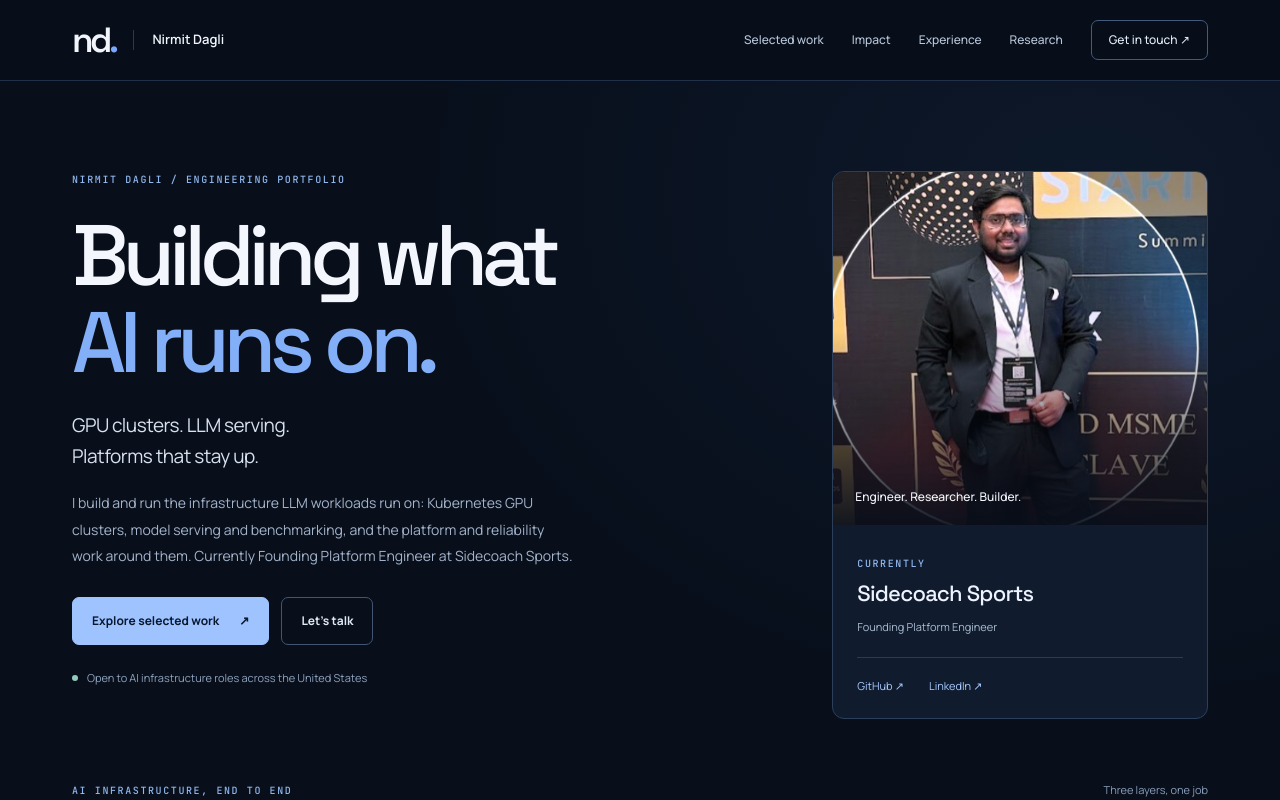
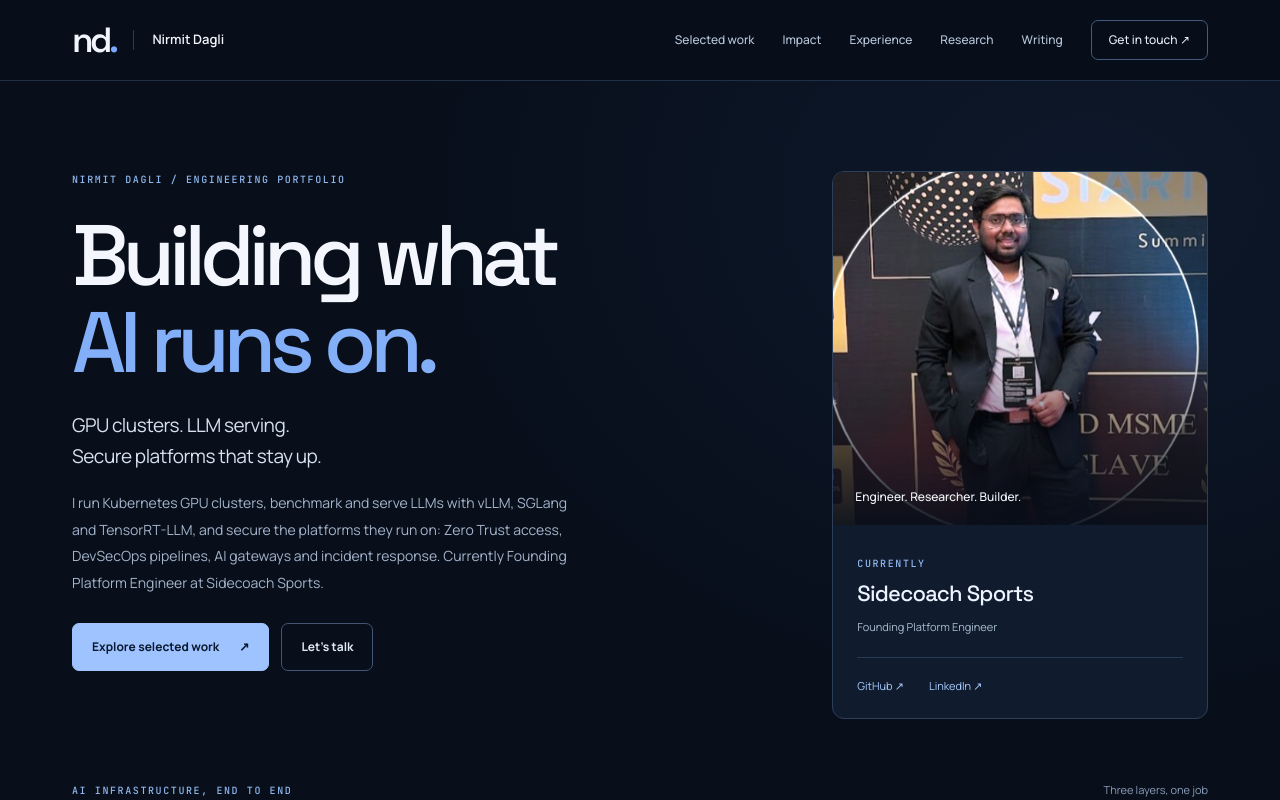
Before and after one commit to Nirmitdagli/Nirmitdagli.github.io, a React (Vite) app: page / in a window 1280 px wide. Shown: the top 800 px of the page. Built offline with nearby package versions, Linux system fonts and the light colour scheme.

Commit message:
Security intro, HERO paper, writing link, CV download

```diff
--- a/src/components/Contact.jsx
+++ b/src/components/Contact.jsx
@@ -7,7 +7,7 @@ export default function Contact() {
         <div className="contact-links">
           <a href="https://www.linkedin.com/in/nirmit-dagli-62857916a/" target="_blank" rel="noreferrer"><span>LinkedIn</span><span aria-hidden="true">↗</span></a>
           <a href="https://github.com/Nirmitdagli" target="_blank" rel="noreferrer"><span>GitHub</span><span aria-hidden="true">↗</span></a>
-          <a href="mailto:daglinirmit@gmail.com?subject=Resume%20request"><span>Request résumé</span><span aria-hidden="true">↗</span></a>
+          <a href="/Nirmit_Dagli_Resume.pdf" download><span>Download résumé</span><span aria-hidden="true">↓</span></a>
           <a href="tel:+14753174538"><span>475.317.4538</span><span aria-hidden="true">↗</span></a>
         </div>
       </div>
--- a/src/components/Hero.jsx
+++ b/src/components/Hero.jsx
@@ -9,13 +9,13 @@ export default function Hero({ onSelectRole }) {
           <div className="hero-copy">
             <div className="eyebrow">Nirmit Dagli / Engineering portfolio</div>
             <h1>Building what<br /><span>AI runs on.</span></h1>
-            <p className="hero-lead">GPU clusters. LLM serving.<br className="hidden sm:block" /> Platforms that stay up.</p>
-            <p className="hero-description">I build and run the infrastructure LLM workloads run on: Kubernetes GPU clusters, model serving and benchmarking, and the platform and reliability work around them. Currently Founding Platform Engineer at Sidecoach Sports.</p>
+            <p className="hero-lead">GPU clusters. LLM serving.<br className="hidden sm:block" /> Secure platforms that stay up.</p>
+            <p className="hero-description">I run Kubernetes GPU clusters, benchmark and serve LLMs with vLLM, SGLang and TensorRT-LLM, and secure the platforms they run on: Zero Trust access, DevSecOps pipelines, AI gateways and incident response. Currently Founding Platform Engineer at Sidecoach Sports.</p>
             <div className="hero-actions">
               <a className="button-primary" href="#projects">Explore selected work <span aria-hidden="true">↗</span></a>
               <a className="button-secondary" href="mailto:daglinirmit@gmail.com">Let’s talk</a>
             </div>
-            <div className="hero-availability"><span className="status-dot" aria-hidden="true" /> Open to AI infrastructure roles across the United States</div>
+
           </div>
           <aside className="profile-panel" aria-label="About Nirmit Dagli">
             <div className="profile-photo"><img src="/portrait.jpg" alt="Nirmit Dagli at a conference" width="440" height="440" fetchPriority="high" /><span className="photo-caption">Engineer. Researcher. Builder.</span></div>
--- a/src/components/Nav.jsx
+++ b/src/components/Nav.jsx
@@ -23,6 +23,7 @@ export default function Nav() {
       <a href="#about" className="brand" aria-label="Nirmit Dagli, back to top"><span className="brand-mark">nd<span>.</span></span><span className="brand-name">Nirmit Dagli</span></a>
       <nav className="desktop-nav" aria-label="Primary">
         {LINKS.map((link) => <a key={link.id} href={'#' + link.id} aria-current={active === link.id ? 'location' : undefined}>{link.label}</a>)}
+        <a href="/writing/vllm-vs-sglang-t4.html">Writing</a>
         <a className="nav-contact" href="#contact">Get in touch ↗</a>
       </nav>
       <button ref={toggle} className="menu-toggle" type="button" aria-label="Toggle navigation" aria-expanded={menuOpen} aria-controls="mobile-navigation" onClick={() => setMenuOpen(!menuOpen)}>{menuOpen ? 'Close' : 'Menu'} <span aria-hidden="true">{menuOpen ? '−' : '+'}</span></button>
--- a/src/data/certifications.js
+++ b/src/data/certifications.js
@@ -40,6 +40,13 @@ export const publications = [
     date: 'Oct 2026',
   },
   {
+    title: 'HERO: Cost-Energy-Latency Trade-offs in Hybrid Quantum-Classical Cloud Workloads',
+    url: 'https://github.com/Nirmitdagli/quantum-thesis-demo',
+    venue: 'SEET-26 (accepted)',
+    location: null,
+    date: '2026',
+  },
+  {
     title: 'Energy-Efficient AI for Foundation Models: Algorithms, Hardware, and Data Center Infrastructure',
     url: 'https://doi.org/10.3390/computers15100660',
     venue: 'Computers (MDPI)',
```
